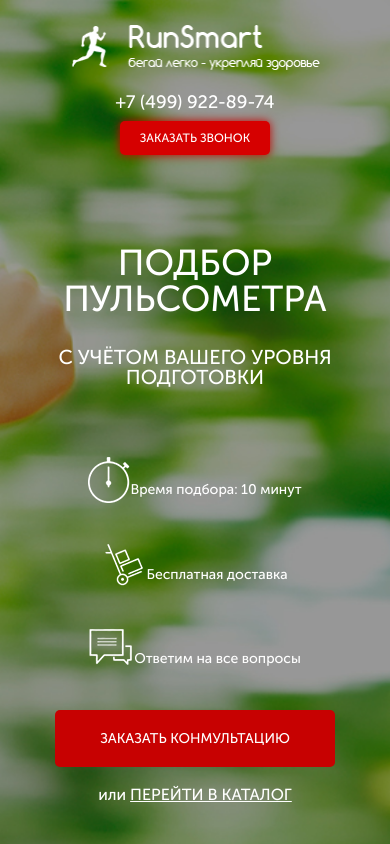
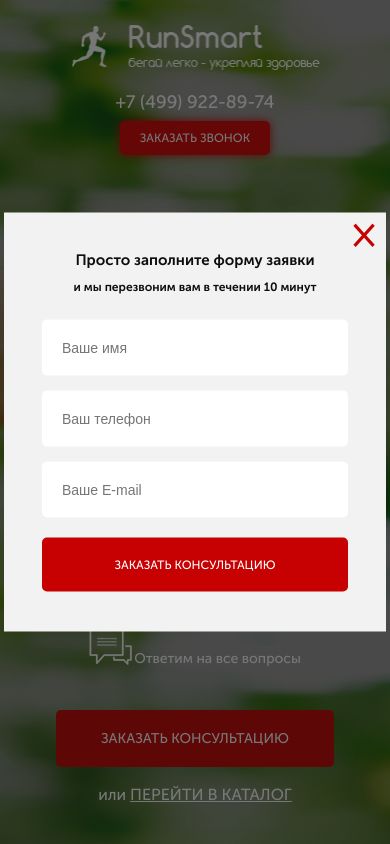
Before and after one commit to SableVector/RunSmart, a website: page src/index.html in a window 390 px wide. Both pictures are taken after a click on the button "ЗАКАЗАТЬ ЗВОНОК". Shown: the top 844 px of the page. Drawn offline with nearby package versions, Linux system fonts and the light colour scheme; files that its build step writes are made by us from their sources; files whose address does not match are found by name; a web font is replaced by a local one.

Commit message:
Добавленны попапы и Jquery

```diff
--- a/src/_catalog.html
+++ b/src/_catalog.html
@@ -1,4 +1,4 @@
-<section class="catalog">
+<section class="catalog" id="catalog">
    <div class="container">
       <h2 class="title catalog__title">
          Каталог пульсометров
--- /dev/null
+++ b/src/_modal.html
@@ -0,0 +1,49 @@
+<div class="modal" id="consultation">
+   <button type="button" class="modal__close">
+      &times;
+   </button>
+   <h2 class="modal__title">
+      Просто заполните форму заявки
+   </h2>
+   <p class="modal__subtitle">
+      и мы перезвоним вам в течении 10 минут
+   </p>
+   <form class="feed-form" action="#">
+      <input name="name" required type="text" placeholder="Ваше имя" value="">
+      <input name="phone" required type="number" placeholder="Ваш телефон" value="">
+      <input name="email" required type="email" placeholder="Ваше E-mail" value="">
+
+      <button class="button button--feed-form" type="submit">Заказать консультацию</button>
+   </form>
+</div>
+
+<div class="modal" id="order">
+   <button type="button" class="modal__close">
+      &times;
+   </button>
+   <h2 class="modal__title">
+      Ваш заказ:
+   </h2>
+   <p class="modal__subtitle">
+      Пульсометр Polar FT1
+   </p>
+   <form class="feed-form" action="#">
+      <input name="name" required type="text" placeholder="Ваше имя" value="">
+      <input name="phone" required type="number" placeholder="Ваш телефон" value="">
+      <input name="email" required type="email" placeholder="Ваше E-mail" value="">
+
+      <button class="button button--feed-form" type="submit">купить</button>
+   </form>
+</div>
+
+<div class="modal" id="thanks">
+   <button type="button" class="modal__close">
+      &times;
+   </button>
+   <h2 class="modal__title">
+      Спасибо за вашу заявку!
+   </h2>
+   <p class="modal__subtitle modal__subtitle--mini">
+      Наш менеджер свяжется с вами в ближайшее время!
+   </p>
+</div>
--- a/src/_promo.html
+++ b/src/_promo.html
@@ -16,7 +16,7 @@
             <a class="header__contacts-phone" href="tel:+74999228974">
                +7 (499) 922-89-74
             </a>
-            <button class="button button--header">
+            <button class="button button--header" data-modal="consultation">
                заказать звонок
             </button>
 
@@ -50,8 +50,8 @@
                </p>
             </div>
          </div>
-         <button class="button button--main">
-            заказать конмультацию
+         <button class="button button--main" data-modal="consultation">
+            заказать конcультацию
          </button>
 
          <div class="promo__link-item">
--- a/src/index.html
+++ b/src/index.html
@@ -24,6 +24,10 @@
 
 	@@include('_footer.html')
 
+	<div class="overlay">
+			@@include('_modal.html')
+	</div>
+
 
 	<script src="js/jquery.3.5.1.min.js"></script>
 	<script src="js/slick.min.js"></script>
--- a/src/js/main.js
+++ b/src/js/main.js
@@ -33,18 +33,53 @@ $(document).ready(function () {
 
    // Скрипт для отображения описания товара в карточках
 
-   $('.catalog-item__link-details').each(function(i) {
-      $(this).on('click', function(e) {
+   $('.catalog-item__link-details').each(function (i) {
+      $(this).on('click', function (e) {
          e.preventDefault();
-         $('.catalog-item__list').eq(i).toggleClass('catalog-item__list--active');
+         $('.catalog-item__list').eq(i).addClass('catalog-item__list--active');
       })
    });
 
-   $('.catalog-item__link-back').each(function(i) {
-      $(this).on('click', function(e) {
+   $('.catalog-item__link-back').each(function (i) {
+      $(this).on('click', function (e) {
          e.preventDefault();
          $('.catalog-item__list').eq(i).removeClass('catalog-item__list--active');
       })
    });
 
+   // Модальные окна
+
+   $('[data-modal=consultation]').on('click', function () {
+      $('.overlay, #consultation').fadeIn('slow');
+   });
+
+   $('.button--catalog').on('click', function () {
+      $('.overlay, #order').fadeIn('slow');
+   })
+
+   $('.button--catalog').each(function (i) {
+      $(this).on('click', function () {
+         $('#order .modal__subtitle').text($('.catalog-item__subtitle').eq(i).text());
+         $('.overlay, #order').fadein('slow');
+      });
+   });
+
+   $('.modal__close').on('click', function () {
+      $('.overlay, #consultation, #thanks, #order').fadeOut('slow');
+   });
+
+   $('.promo__link-item a').on('click', function () {
+      let el = $(this);
+      let dest = el.attr('href', '#catalog'); // получаем направление
+      let ScrolToCatalog = el.attr('href');
+
+      $('html, body').animate({
+         scrollTop: $(ScrolToCatalog).offset().top
+      }, {
+         duration: 1500,   // по умолчанию «400»
+         easing: "linear" // по умолчанию «swing»
+      });
+      return false;
+   });
+
 });
--- a/src/scss/_media.scss
+++ b/src/scss/_media.scss
@@ -24,6 +24,27 @@
    .consultation {
       &__title {
          margin-bottom: 25px;
+      }
+   }
+
+   .modal {
+      margin: 0 auto;
+
+      &__close {
+         top: 10px;
+         right: 10px;
+      }
+
+      &__title {
+         font-size: 15px;
+      }
+
+      &__subtitle {
+         font-size: 12px;
+      }
+
+      .button--feed-form {
+         font-size: 12px;
       }
    }
 }
--- /dev/null
+++ b/src/scss/body/_modal.scss
@@ -0,0 +1,58 @@
+/* Модальные Окна */
+.overlay {
+   display: none;
+   position: fixed;
+   width: 100%;
+   height: 100%;
+   background-color: rgba($dark, 0.56);
+   top: 0;
+}
+
+.modal {
+   padding: 38px 38px 40px;
+   position: absolute;
+   top: 50%;
+   left: 50%;
+   transform: translate(-50%, -50%);
+   max-width: 382px;
+   width: 100%;
+   background: #f2f2f2;
+
+   &__close {
+      position: absolute;
+      top: 0;
+      right: -40px;
+      background-color: transparent;
+      font-size: 41px;
+      line-height: 21px;
+      color: $main-color;
+   }
+
+   &__title,
+   &__subtitle {
+      font-weight: 700;
+      text-align: center;
+      color: $dark;
+   }
+
+   &__title {
+      font-size: 19px;
+      line-height: 19px;
+      margin-bottom: 10px;
+   }
+
+   &__subtitle {
+      font-size: 14px;
+      line-height: 14px;
+      margin-bottom: 26px;
+      &--mini {
+         margin-bottom: 0;
+      }
+   }
+}
+
+#consultation,
+#order,
+#thanks {
+   display: none;
+}
--- a/src/scss/style.scss
+++ b/src/scss/style.scss
@@ -12,4 +12,5 @@
 @import "body/reviews";
 @import "body/footer";
 @import "body/buttons";
+@import "body/modal";
 @import "media";
```
Also changed, not shown: RunSmart/index.html (+56 -4 lines), RunSmart/js/main.js (+40 -5 lines), RunSmart/css/style.css, RunSmart/css/style.min.css, RunSmart/js/main.min.js.
